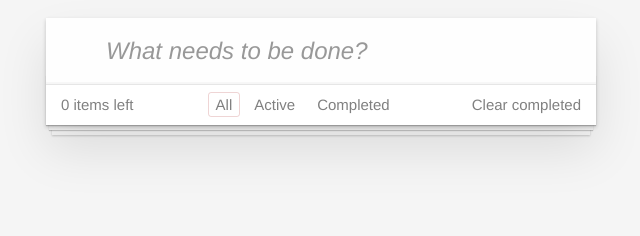
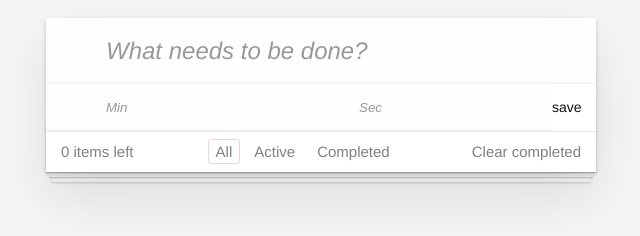
Before and after one commit to fetcherAPI/reactToDoList, a React app: page / in a window 1280 px wide. Shown: the part 112-348 px from the top of the page, without its empty margins (319-959 px from the left). Built offline with nearby package versions, Linux system fonts and the light colour scheme.

Commit message:
таймер работает в обратном отсчете пока что видны только секудны

```diff
--- a/src/components/App/App.js
+++ b/src/components/App/App.js
@@ -2,6 +2,8 @@ import { NewTaskForm } from "../NewTaskForm/NewTaskForm";
 import { TaskList } from "../TaskList/TaskList";
 import { Footer } from "../Footer/Footer";
 import { Component } from "react";
+import { format } from "date-fns";
+import secondsToMinutes from "date-fns/secondsToMinutes";
 
 export default class App extends Component {
   constructor(props) {
@@ -16,7 +18,7 @@ export default class App extends Component {
     this.onDone = this.onDone.bind(this);
   }
 
-  createNewTask(taskName) {
+  createNewTask(taskName, totalTime) {
     return {
       name: taskName,
       id: new Date().getTime(),
@@ -24,6 +26,7 @@ export default class App extends Component {
       dateCreated: new Date(),
       isCompleted: false,
       isEdit: false,
+      totalTime,
     };
   }
 
@@ -41,9 +44,13 @@ export default class App extends Component {
     });
   }
 
-  addTask(taskName) {
+  addTask(taskName, totalTime) {
+    console.log(taskName, totalTime);
+    const time = format(new Date(totalTime), "m:s");
+    console.log(secondsToMinutes(totalTime));
+    console.log(time);
     this.setState(({ tasks }) => {
-      const newTask = this.createNewTask(taskName);
+      const newTask = this.createNewTask(taskName, totalTime);
       let newTaskList = [...tasks, newTask];
       return {
         tasks: newTaskList,
--- a/src/components/NewTaskForm/NewTaskForm.jsx
+++ b/src/components/NewTaskForm/NewTaskForm.jsx
@@ -1,6 +1,6 @@
-import { Component } from 'react';
-import './newTaskForm.css';
-import PropTypes from 'prop-types';
+import { Component } from "react";
+import "./newTaskForm.css";
+import PropTypes from "prop-types";
 
 export class NewTaskForm extends Component {
   static propTypes = {
@@ -14,36 +14,65 @@ export class NewTaskForm extends Component {
   constructor(props) {
     super(props);
     this.state = {
-      taskName: '',
+      taskMin: "",
+      taskSec: "",
+      taskName: "",
     };
     this.handleChange = this.handleChange.bind(this);
     this.handleSubmit = this.handleSubmit.bind(this);
   }
 
-  handleChange(event) {
+  handleChange(prop, value) {
     this.setState({
-      taskName: event.target.value,
+      [prop]: value,
     });
   }
 
   handleSubmit(event) {
+    let { taskMin, taskSec, taskName } = this.state;
+    const totalTime = taskMin * 60 + taskSec;
     event.preventDefault();
-    this.props.onAdd(this.state.taskName);
+    this.props.onAdd(taskName, totalTime);
     this.setState({
-      taskName: '',
+      taskName: "",
     });
   }
 
   render() {
     return (
-      <form className="new-task-form" onSubmit={this.handleSubmit}>
+      <form className='new-task-form'>
         <input
-          className="new-todo"
-          placeholder="What needs to be done?"
+          className='new-todo'
+          placeholder='What needs to be done?'
           autoFocus
-          onChange={this.handleChange}
+          onChange={(e) => {
+            this.handleChange("taskName", e.target.value);
+          }}
           value={this.state.taskName}
         />
+        <input
+          className='new-todo-form__timer'
+          placeholder='Min'
+          autoFocus
+          onChange={(e) => {
+            this.handleChange("taskMin", +e.target.value);
+          }}
+        />
+        <input
+          className='new-todo-form__timer'
+          placeholder='Sec'
+          autoFocus
+          onChange={(e) => {
+            this.handleChange("taskSec", +e.target.value);
+          }}
+        />
+        <button
+          className='new-todo-form__button'
+          type='submit'
+          onClick={this.handleSubmit}
+        >
+          save
+        </button>
       </form>
     );
   }
--- a/src/components/NewTaskForm/newTaskForm.css
+++ b/src/components/NewTaskForm/newTaskForm.css
@@ -71,7 +71,8 @@
   -moz-osx-font-smoothing: grayscale;
 }
 
-.new-todo {
+.new-todo,
+.new-todo-form__timer {
   padding: 16px 16px 16px 60px;
   border: none;
   background: rgba(0, 0, 0, 0.003);
--- a/src/components/Task/Task.js
+++ b/src/components/Task/Task.js
@@ -45,9 +45,16 @@ export class Task extends Component {
     this.editToggle();
   };
   render() {
-    let { taskName, onDelete, onDone, isCompleted, dateCreated, editTaskName } =
-      this.props;
-    console.log(isCompleted);
+    let {
+      taskName,
+      onDelete,
+      onDone,
+      isCompleted,
+      dateCreated,
+      editTaskName,
+      totalTime,
+    } = this.props;
+    console.log(totalTime);
     const { isEdit, newTaskName } = this.state;
 
     let className = "";
@@ -64,8 +71,8 @@ export class Task extends Component {
           <input className='toggle' type='checkbox' onClick={onDone} />
           <label>
             <span className='description'>{taskName}</span>
-            <TimerOwn dateCreated={dateCreated} />
-            <Timer dateCreated={dateCreated} isCompleted={isCompleted} />
+            <TimerOwn dateCreated={dateCreated} totalTime={totalTime} />
+            <Timer dateCreated={dateCreated} />
           </label>
           <button className='icon icon-edit' onClick={this.editToggle}></button>
           <button className='icon icon-destroy' onClick={onDelete}></button>
--- a/src/components/TaskList/TaskList.js
+++ b/src/components/TaskList/TaskList.js
@@ -1,10 +1,16 @@
-import Task from '../Task/Task.js';
-import './tasklist.css';
-import PropTypes from 'prop-types';
+import Task from "../Task/Task.js";
+import "./tasklist.css";
+import PropTypes from "prop-types";
 
-export let TaskList = ({ tasksList, onDelete, onAdd, onDone, editTaskName }) => {
+export let TaskList = ({
+  tasksList,
+  onDelete,
+  onAdd,
+  onDone,
+  editTaskName,
+}) => {
   return (
-    <ul className="todo-list">
+    <ul className='todo-list'>
       {tasksList.map((task) => (
         <Task
           key={task.id}
@@ -16,6 +22,7 @@ export let TaskList = ({ tasksList, onDelete, onAdd, onDone, editTaskName }) =>
           onDone={() => onDone(task.id)}
           dateCreated={task.dateCreated}
           editTaskName={(value) => editTaskName(task.id, value)}
+          totalTime={task.totalTime}
         />
       ))}
     </ul>
--- a/src/components/Timer/Timer.css
+++ b/src/components/Timer/Timer.css
@@ -1,5 +1,4 @@
 .description--timer {
-  background-color: aqua;
   font-size: 13px;
   color: gray;
   width: 17%;
--- a/src/components/Timer/Timer.js
+++ b/src/components/Timer/Timer.js
@@ -3,12 +3,9 @@ import "./Timer.css";
 
 export class TimerOwn extends Component {
   constructor(props) {
-    console.log("props", props);
-    const { isCompleted } = props;
-    console.log("isCompleted", isCompleted);
     super(props);
     this.state = {
-      time: 0,
+      time: this.props.totalTime,
       isRunning: false,
     };
     this.onClickPlay = this.onClickPlay.bind(this);
@@ -19,7 +16,7 @@ export class TimerOwn extends Component {
     this.interval = setInterval(() => {
       if (this.state.isRunning) {
         this.setState({
-          time: this.state.time + 1,
+          time: this.state.time - 1,
         });
       }
     }, 1000);
@@ -42,8 +39,7 @@ export class TimerOwn extends Component {
   }
 
   render() {
-    const { isCompleted } = this.props;
-    console.log("isCompleted", isCompleted);
+    const { totalTime } = this.props;
     return (
       <div className='description--timer'>
         <button onClick={this.onClickPlay} className='icon-play'></button>
```
